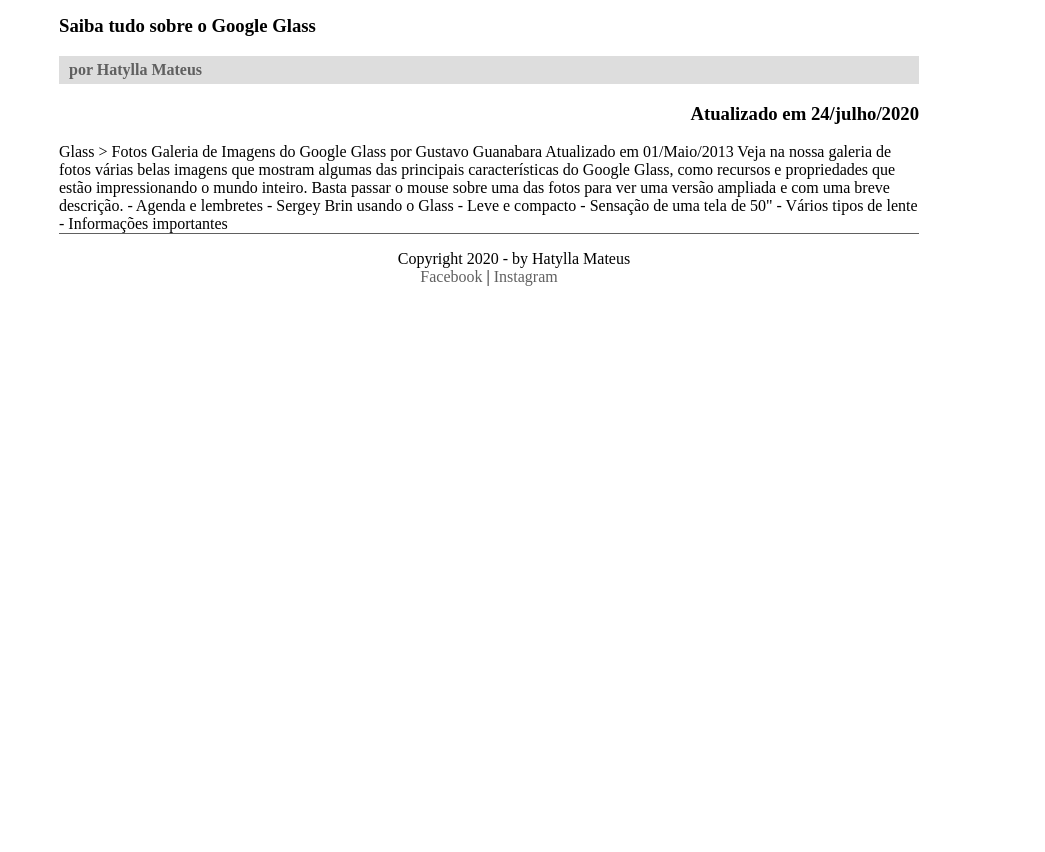
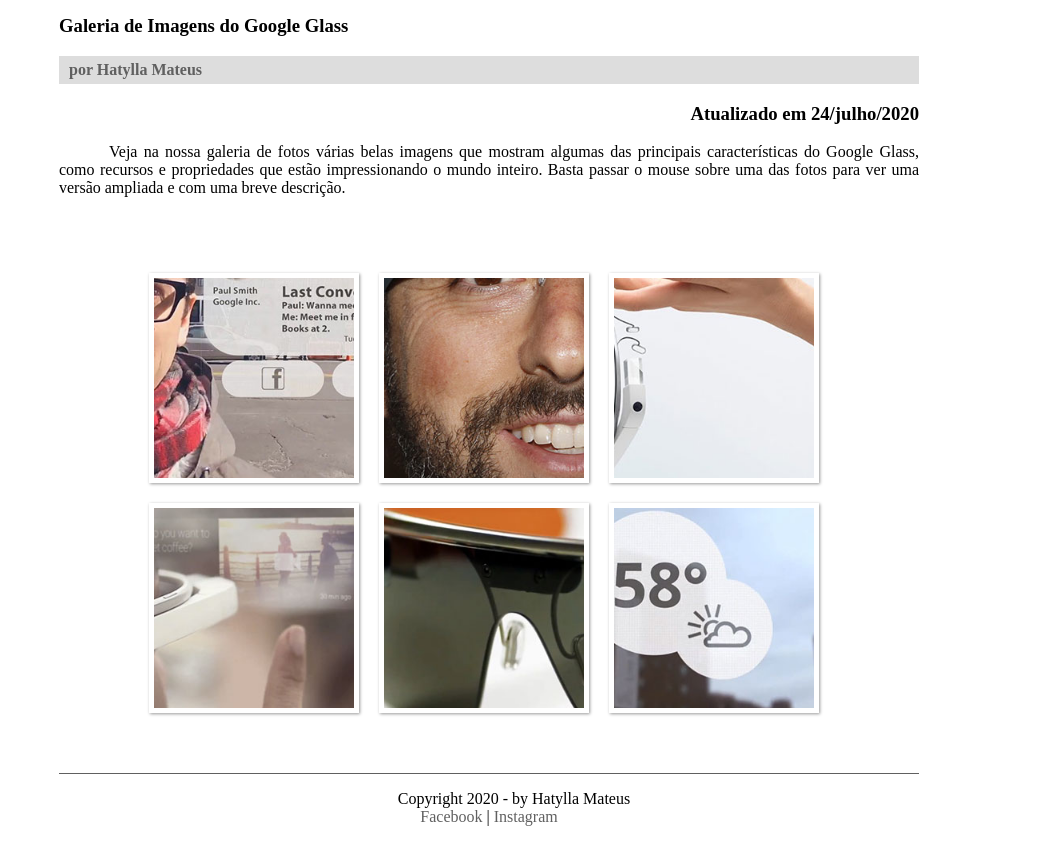
Before and after one commit to Hatylla19/projeto-glass, a plain HTML site: page fotos.html in a window 1280 px wide. Shown: the part 230-1082 px from the top of the page, without its empty margins (141-1186 px from the left). Before the commit the page ends 800 px from the top, so only its background shows below. Drawn offline with Linux system fonts and the light colour scheme.

Commit message:
atualiza├º├úo

```diff
--- a/_css/fotos.css
+++ b/_css/fotos.css
@@ -0,0 +1,113 @@
+ ul#album-fotos{
+	width: 700px;
+	margin: 0 auto;
+	padding: 50px;
+	overflow: hidden;
+	list-style: none;
+}
+
+ul#album-fotos li {
+	float: left;
+	width: 200px;
+	height: 200px;
+	margin: 10px;
+	border: 5px solid #ffffff;
+	background-color: #ffffff;
+	box-shadow: 1px 1px 3px rgba(0,0,0,.4);
+	-webkit-transition: all .6s ease-in;
+}
+
+ul#album-fotos li span{
+	opacity: 0;
+	color: #ffffff;
+	text-shadow: 1px 1px 1px #000000;
+	background-color: rgba(0,0,0,.3);
+	font-size: 9pt;
+	line-height: 370px;
+	padding: 5px;
+
+}
+
+ul#album-fotos li:hover {
+	-webkit-transform: scale(1.5);
+}
+
+ul#album-fotos li:hover span {
+	opacity: 1;
+}
+
+ul#album-fotos li#fotos01 {
+	background: url('../_imagens/galeria-01.jpg') no-repeat;
+	background-position: 50% 50%;
+	background-size: 400px 400px;
+	background-color: #ffffff;
+}
+
+ul#album-fotos li#fotos01:hover {
+	background-position: 0px 0px;
+	background-size: 200px 200px
+}
+
+ul#album-fotos li#fotos02 {
+	background: url('../_imagens/galeria-02.jpg') no-repeat;
+	background-position: 50% 50%;
+	background-size: 400px 400px;
+	background-color: #ffffff;
+}
+
+ul#album-fotos li#fotos02:hover {
+	background-position: 0px 0px;
+	background-size: 200px 200px
+}
+
+
+ul#album-fotos li#fotos03 {
+	background: url('../_imagens/galeria-03.jpg') no-repeat;
+	background-position: 50% 50%;
+	background-size: 400px 400px;
+	background-color: #ffffff;
+}
+
+ul#album-fotos li#fotos03:hover {
+	background-position: 0px 0px;
+	background-size: 200px 200px
+}
+
+
+ul#album-fotos li#fotos04 {
+	background: url('../_imagens/galeria-04.jpg') no-repeat;
+	background-position: 50% 50%;
+	background-size: 400px 400px;
+	background-color: #ffffff;
+}
+
+ul#album-fotos li#fotos04:hover {
+	background-position: 0px 0px;
+	background-size: 200px 200px
+}
+
+
+ul#album-fotos li#fotos05 {
+	background: url('../_imagens/galeria-05.jpg') no-repeat;
+	background-position: 50% 50%;
+	background-size: 400px 400px;
+	background-color: #ffffff;
+}
+
+ul#album-fotos li#fotos05:hover {
+	background-position: 0px 0px;
+	background-size: 200px 200px
+}
+
+
+ul#album-fotos li#fotos06 {
+	background: url('../_imagens/galeria-06.jpg') no-repeat;
+	background-position: 50% 50%;
+	background-size: 400px 400px;
+	background-color: #ffffff;
+}
+
+ul#album-fotos li#fotos06:hover {
+	background-position: 0px 0px;
+	background-size: 200px 200px
+}
--- a/fotos.html
+++ b/fotos.html
@@ -4,6 +4,7 @@
 	<meta charset="utf-8"/>
 	<title>Tudo sobre google glass</title>
 	<link rel="stylesheet" href="_css/estilo.css">
+	<link rel="stylesheet" href="_css/fotos.css">
 	<script src="_javascript/funcoes.js"></script>
 </head>
 <body>
@@ -14,15 +15,15 @@
 	<h2> A revolução do Google está chegando</h2>
 	</hgroup>
 
-	<img id="icone" src="_imagens/glass-oculos-preto-med.png">
+	<img id="icone" src="_imagens/fotos.png">
 	<nav id="menu">
 		<h1>Menu Principal</h1>
 	<ul>
-		<li onmouseover="mudafoto('_imagens/home.png')" onmouseout="mudafoto('_imagens/especificacoes.png')" > <a href="index.html">Home</a></li>
-		<li onmouseover="mudafoto('_imagens/especificacoes.png')" onmouseout="mudafoto('_imagens/especificacoes.png')"><a ref="specs.html">Especificações</a></li>
-		<li onmouseover="mudafoto('_imagens/fotos.png')" onmouseout="mudafoto('_imagens/especificacoes.png')"><a href="fotos.html">Fotos</a></li>
-		<li onmouseover="mudafoto('_imagens/multimidia.png')" onmouseout="mudafoto('_imagens/especificacoes.png')"><a href="multimidia.html"> Multimídia</a></li>
-		<li onmouseover="mudafoto('_imagens/contato.png')" onmouseout="mudafoto('_imagens/especificacoes.png')"><a href="fale-conosco.html">Fale conosco</a></li>
+		<li onmouseover="mudafoto('_imagens/home.png')" onmouseout="mudafoto('_imagens/fotos.png')" > <a href="index.html">Home</a></li>
+		<li onmouseover="mudafoto('_imagens/especificacoes.png')" onmouseout="mudafoto('_imagens/fotos.png')"><a ref="specs.html">Especificações</a></li>
+		<li onmouseover="mudafoto('_imagens/fotos.png')" onmouseout="mudafoto('_imagens/fotos.png')"><a href="fotos.html">Fotos</a></li>
+		<li onmouseover="mudafoto('_imagens/multimidia.png')" onmouseout="mudafoto('_imagens/fotos.png')"><a href="multimidia.html"> Multimídia</a></li>
+		<li onmouseover="mudafoto('_imagens/contato.png')" onmouseout="mudafoto('_imagens/fotos.png')"><a href="fale-conosco.html">Fale conosco</a></li>
 	</ul>
 	</nav>
 
@@ -31,26 +32,22 @@
 		<header id="cabecalho-artifo">
 			<article id="noticia-principal">
 				<hgroup>
-	<h3>Tecnologia > Inovações</h3>
-	<h1>Saiba tudo sobre o Google Glass</h1>
+					<h3>Glass > Fotos</h3>
+					<h1>Galeria de Imagens do Google Glass</h1>
 					<h2>por Hatylla Mateus</h2>
 					<h3 class="direita">Atualizado em 24/julho/2020</h3>
 				</hgroup>
 		</header>
+	<p>Veja na nossa galeria de fotos várias belas imagens que mostram algumas das principais características do Google Glass, como recursos e propriedades que estão impressionando o mundo inteiro. Basta passar o mouse sobre uma das fotos para ver uma versão ampliada e com uma breve descrição.</p>
 
-Glass > Fotos
-Galeria de Imagens do Google Glass
-por Gustavo Guanabara
-Atualizado em 01/Maio/2013
-
-Veja na nossa galeria de fotos várias belas imagens que mostram algumas das principais características do Google Glass, como recursos e propriedades que estão impressionando o mundo inteiro. Basta passar o mouse sobre uma das fotos para ver uma versão ampliada e com uma breve descrição.
-
-- Agenda e lembretes
-- Sergey Brin usando o Glass
-- Leve e compacto
-- Sensação de uma tela de 50"
-- Vários tipos de lente
-- Informações importantes
+<ul id="album-fotos">
+	<li id="fotos01"><span>Agenda e lembretes</span></li>
+	<li id="fotos02"><span>Sergey Brin usando o Glass</span></li>
+	<li id="fotos03"><span>Leve e compacto</span></li>
+	<li id="fotos04"><span>Sensação de uma tela de 50"</span></li>
+	<li id="fotos05"><span>Vários tipos de lente</span></li>
+	<li id="fotos06"><span>Informações importantes</span></li>
+</ul>
 
 <footer id="rodape">
 	<p>Copyright 2020 - by Hatylla Mateus <br><a href="https://pt-br.facebook.com/hatylla.mateus.3" target="_blank">Facebook</a> | <a href="https://www.instagram.com/hatylla/" target="_blank">Instagram</a></p>
```
Also changed, not shown: index.html (+2 -0 lines). Lines whose indentation alone changed are shown as unchanged.
